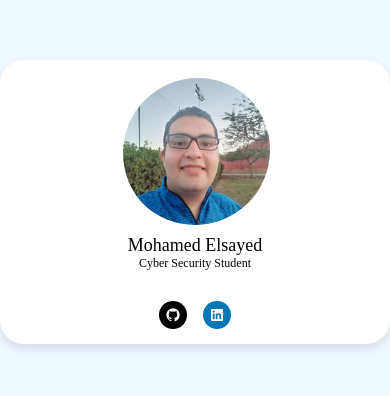
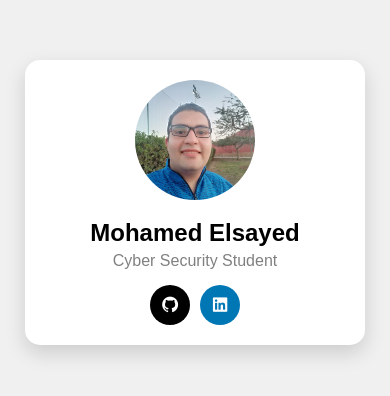
Before and after one commit to n3oglitch/My-Portfolio, a plain HTML site: page index.html in a window 390 px wide. Shown: the part 220-616 px from the top of the page. Drawn offline with nearby package versions, Linux system fonts and the light colour scheme; a web font is replaced by a local one.

Commit message:
Update style.css

```diff
--- a/style.css
+++ b/style.css
@@ -1,137 +1,63 @@
 @import url('https://fonts.googleapis.com/css2?family=DM+Serif+Text:ital@0;1&display=swap');
 
-* {
-  font-family: "DM Serif Text", serif;
-  font-weight: 400;
-  font-style: normal;
-}
-
 body {
-  height: 100vh;
-  display: flex;
-  align-items: center;
-  justify-content: center;
-  background-color: aliceblue;
-  margin: 0;
+    display: flex;
+    justify-content: center;
+    align-items: center;
+    height: 100vh;
+    margin: 0;
+    font-family: Arial, sans-serif;
+    background-color: #f0f0f0;
 }
 
 .profile-card {
-  max-width: 370px;
-  width: 100%;
-  height: auto;
-  background-color: white;
-  border-radius: 24px;
-  padding: 25px;
-  box-shadow: 0 5px 10px rgba(0, 0, 0, 0.1);
-  display: flex;
-  flex-direction: column;
-  align-items: center;
+    background-color: #fff;
+    padding: 20px;
+    border-radius: 15px;
+    box-shadow: 0 8px 20px rgba(0,0,0,0.15);
+    text-align: center;
+    max-width: 300px;
+    width: 90%;
 }
 
-.image {
-  position: relative;
-  height: 150px;
-  width: 150px;
-  border-radius: 50%;
-  margin-bottom: 10px;
-  overflow: hidden;
+.profile-card .image {
+    margin-bottom: 15px;
 }
 
-.image .profile-img {
-  height: 100%;
-  width: 100%;
-  object-fit: cover;
-  border-radius: 50%;
-  border: 3px solid white;
-}
-
-.profile-card .text-data {
-  display: flex;
-  flex-direction: column;
-  align-items: center;
-  color: black;
+.profile-img {
+    width: 120px;
+    height: 120px;
+    border-radius: 50%;
+    object-fit: cover;
 }
 
 .text-data .name {
-  font-size: 22px;
-  font-weight: 500;
+    display: block;
+    font-size: 1.5em;
+    font-weight: bold;
+    margin-bottom: 5px;
 }
 
 .text-data .job {
-  font-size: 15px;
-  font-weight: 400;
+    display: block;
+    color: gray;
+    font-size: 1em;
+    margin-bottom: 15px;
 }
 
-.profile-card .media-buttons {
-  display: flex;
-  align-items: center;
-  margin-top: 15px;
+.media-buttons {
+    display: flex;
+    justify-content: center;
+    gap: 10px;
 }
 
 .media-buttons .link {
-  text-decoration: none;
-  background-color: #4070f4;
-  margin: 0 8px;
-  height: 34px;
-  width: 34px;
-  border-radius: 50%;
-  display: flex;
-  align-items: center;
-  justify-content: center;
-  color: whitesmoke;
-  transition: background-color 0.3s ease;
+    display: flex;
+    align-items: center;
+    justify-content: center;
+    width: 40px;
+    height: 40px;
+    border-radius: 50%;
+    text-decoration: none;
+    font-size: 1.2em;
 }
-
-.media-buttons .link:hover {
-  background-color: #325fdb;
-}
-
-@media (max-width: 768px) {
-  .profile-card {
-    max-width: 90%;
-    padding: 20px;
-  }
-
-  .profile-img {
-    height: 130px;
-    width: 130px;
-  }
-
-  .text-data .name {
-    font-size: 20px;
-  }
-
-  .text-data .job {
-    font-size: 14px;
-  }
-
-  .media-buttons .link {
-    height: 30px;
-    width: 30px;
-  }
-}
-
-@media (max-width: 480px) {
-  .profile-card {
-    max-width: 95%;
-    padding: 15px;
-  }
-
-  .profile-img {
-    height: 110px;
-    width: 110px;
-  }
-
-  .text-data .name {
-    font-size: 18px;
-  }
-
-  .text-data .job {
-    font-size: 12px;
-  }
-
-  .media-buttons .link {
-    height: 28px;
-    width: 28px;
-  }
-}
```
